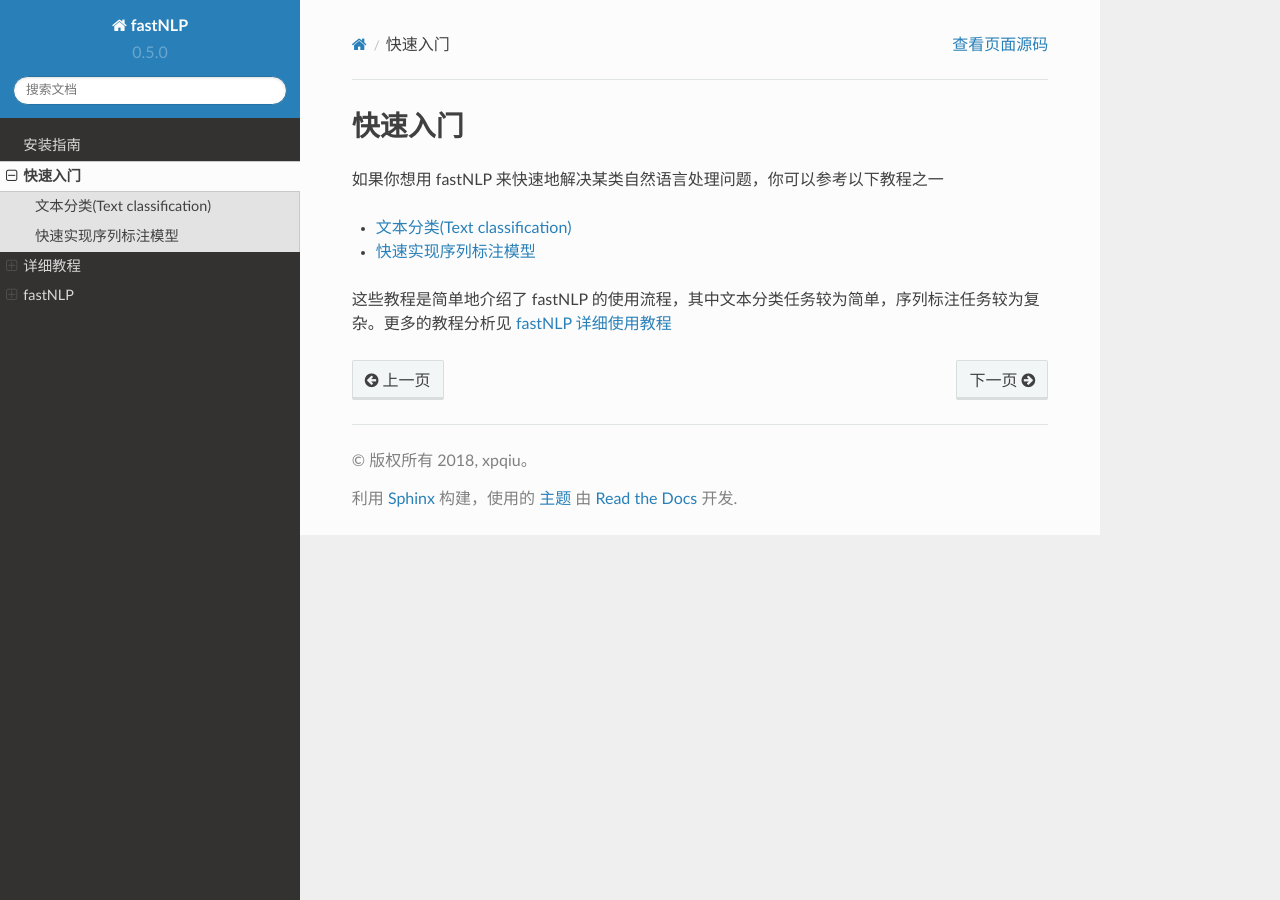
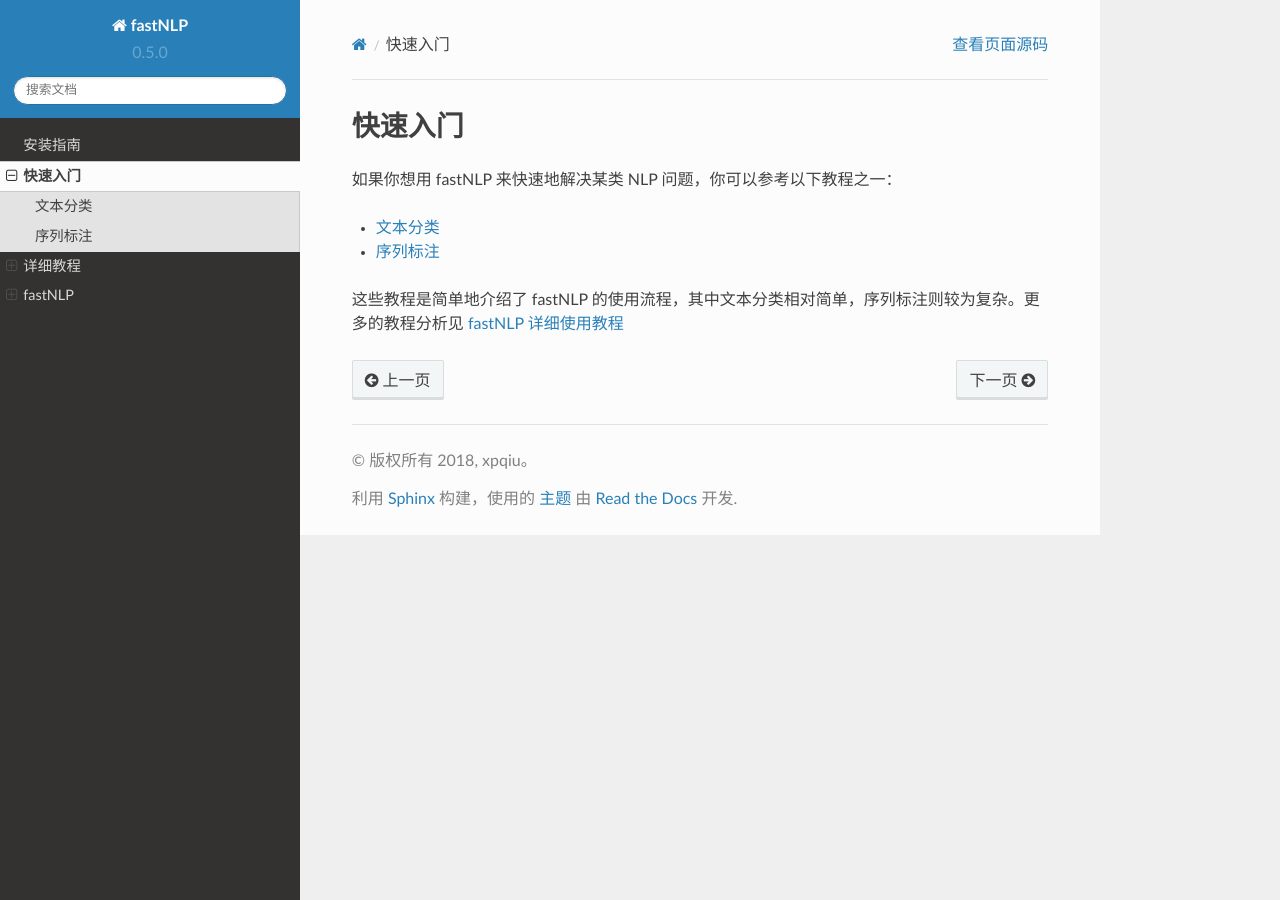
Before and after one commit to fastnlp/fastNLP, a Sphinx documentation site: the page built from docs/source/user/quickstart.rst, in a window 1280 px wide. Built offline with Sphinx 7.4.7 and the Read the Docs theme 2.0.0, drawn with Linux system fonts in a browser that asks for light colours.

Commit message:
消失的代码块修复【 code-block:: 和 python 之间需要一个空格 】

```diff
--- a/docs/source/quickstart/序列标注.rst
+++ b/docs/source/quickstart/序列标注.rst
@@ -1,9 +1,9 @@
 =====================
-快速实现序列标注模型
+序列标注
 =====================
 
-这一部分的内容主要展示如何使用fastNLP实现序列标注任务。您可以使用fastNLP的各个组件快捷，方便地完成序列标注任务，达到出色的效果。
-在阅读这篇Tutorial前，希望您已经熟悉了fastNLP的基础使用，尤其是数据的载入以及模型的构建，通过这个小任务的能让您进一步熟悉fastNLP的使用。
+这一部分的内容主要展示如何使用fastNLP实现序列标注(Sequence labeling)任务。您可以使用fastNLP的各个组件快捷，方便地完成序列标注任务，达到出色的效果。
+在阅读这篇教程前，希望您已经熟悉了fastNLP的基础使用，尤其是数据的载入以及模型的构建，通过这个小任务的能让您进一步熟悉fastNLP的使用。
 
 命名实体识别(name entity recognition, NER)
 ------------------------------------------
@@ -116,7 +116,7 @@
 
 训练结束之后过，可以通过 :class:`~fastNLP.Tester` 测试其在测试集上的性能
 
-.. code-block::python
+.. code-block:: python
 
     from fastNLP import Tester
 
--- a/docs/source/quickstart/文本分类.rst
+++ b/docs/source/quickstart/文本分类.rst
@@ -1,7 +1,7 @@
-文本分类(Text classification)
+文本分类
 =============================
 
-文本分类任务是将一句话或一段话划分到某个具体的类别。比如垃圾邮件识别，文本情绪分类等。
+文本分类(Text classification)任务是将一句话或一段话划分到某个具体的类别。比如垃圾邮件识别，文本情绪分类等。这篇教程可以带你从零开始了解 fastNLP 的使用
 
 .. code-block:: text
 
--- a/docs/source/user/quickstart.rst
+++ b/docs/source/user/quickstart.rst
@@ -2,7 +2,7 @@
 快速入门
 ===============
 
-如果你想用 fastNLP 来快速地解决某类自然语言处理问题，你可以参考以下教程之一
+如果你想用 fastNLP 来快速地解决某类 NLP 问题，你可以参考以下教程之一：
 
 .. toctree::
    :maxdepth: 1
@@ -10,4 +10,4 @@
    /quickstart/文本分类
    /quickstart/序列标注
 
-这些教程是简单地介绍了 fastNLP 的使用流程，其中文本分类任务较为简单，序列标注任务较为复杂。更多的教程分析见 :doc:`/user/tutorials`
+这些教程是简单地介绍了 fastNLP 的使用流程，其中文本分类相对简单，序列标注则较为复杂。更多的教程分析见 :doc:`/user/tutorials`
```
